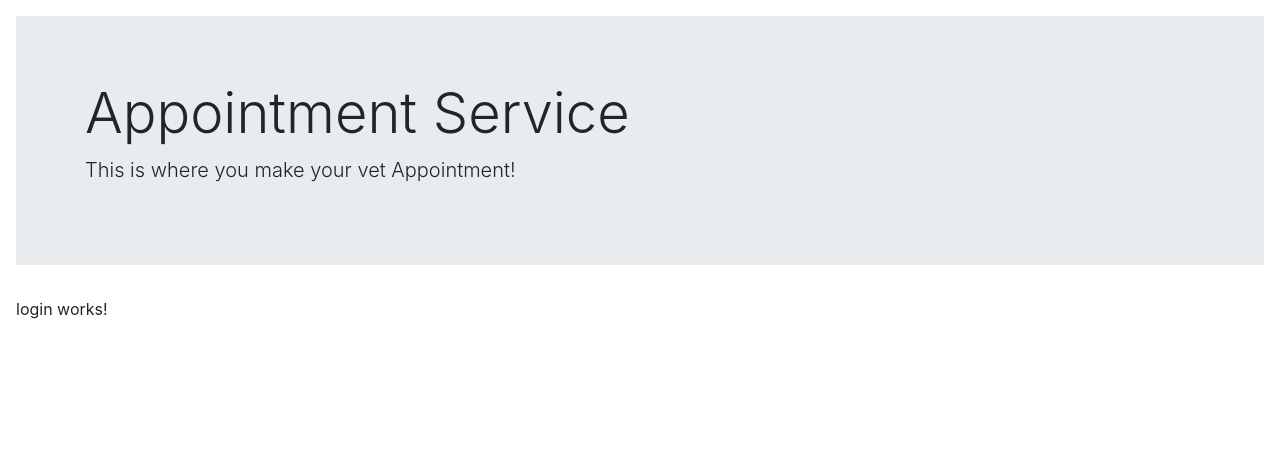
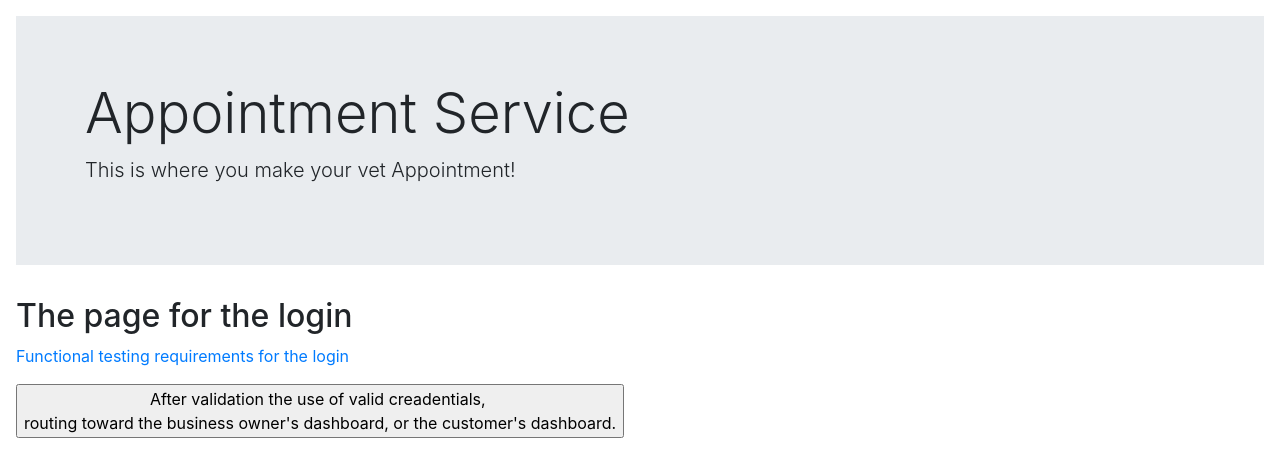
Before and after one commit to borkostankovic83/Appointment-Service-Frontend, an Angular app: page /login in a window 1280 px wide. Shown: the top 476 px of the page. Built offline with nearby package versions, Linux system fonts and the light colour scheme.

Commit message:
Minor Login page modifications.

```diff
--- a/src/app/components/login/login.component.html
+++ b/src/app/components/login/login.component.html
@@ -1 +1,6 @@
-<p>login works!</p>
+<h2>The page for the login</h2>
+
+<p> <a href="">Functional testing requirements for the login </a> </p>
+
+<input type="submit" value="After validation the use of valid creadentials,
+routing toward the business owner's dashboard, or the customer's dashboard."/>
```
